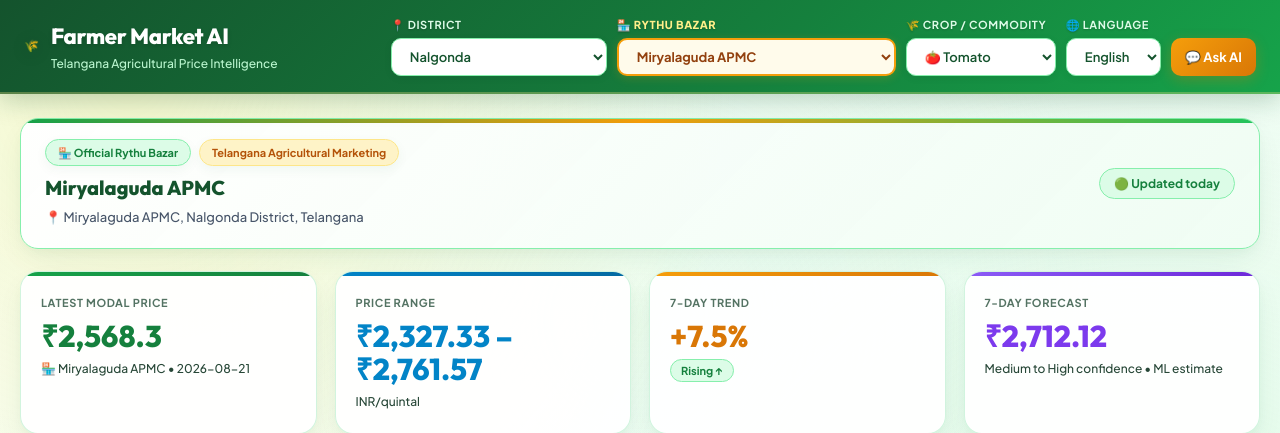
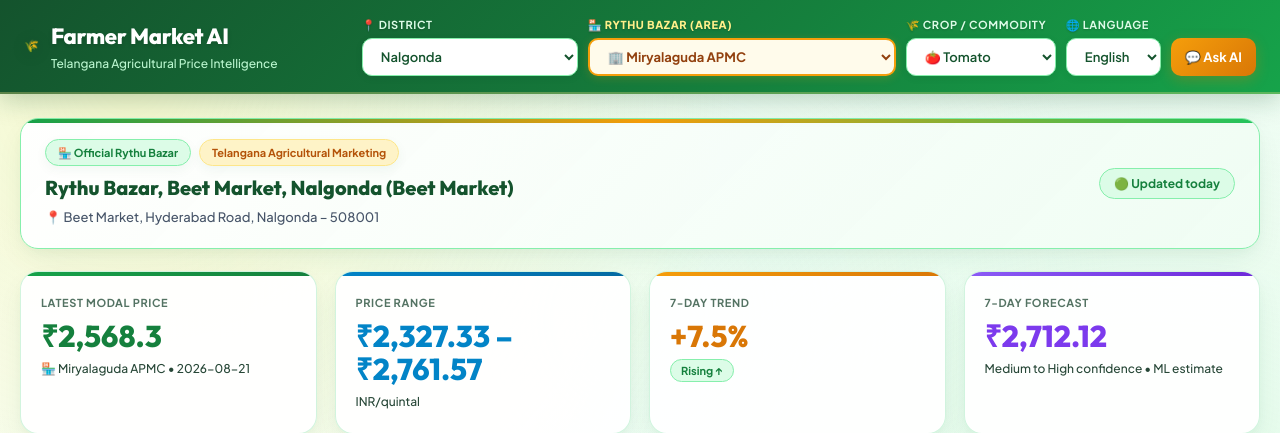
Before and after one commit to palanchasridhar10-art/farm, a FastAPI app: page / in a window 1280 px wide. Shown: the top 433 px of the page. Run offline with FastAPI, Linux system fonts and the light colour scheme; data comes from the database, SQL or seed files in the repository.

Commit message:
Show specific Rythu Bazar area immediately for each district without loading placeholder

```diff
--- a/static/app.js
+++ b/static/app.js
@@ -4,41 +4,239 @@ const API = '/api/v1';
 let historyChart = null;
 let forecastChart = null;
 
-// ─── 33 OFFICIAL TELANGANA RYTHU BAZARS METADATA ───
-const RYTHU_BAZARS = {
-  "adilabad": { name: "Rythu Bazar, Adilabad town (CCI Area)", location: "Near Adilabad town / CCI area, Adilabad" },
-  "bhadradri-kothagudem": { name: "Rythu Bazar, Kothagudem town", location: "Kothagudem town, Bhadradri Kothagudem" },
-  "hanamkonda": { name: "Rythu Bazar, Excise Colony, Hanumakonda", location: "Excise Colony Main Road, Hanumakonda – 506001" },
-  "hyderabad": { name: "Rythu Bazar, Mehdipatnam, Hyderabad", location: "Mehdipatnam–Banjara Hills Road, Royal Colony, Mehdipatnam, Hyderabad – 500006" },
-  "jagtial": { name: "Rythu Bazar, Jagtial town", location: "Jagtial town, Jagtial District" },
-  "jangaon": { name: "Rythu Bazar, Jangaon town", location: "Jangaon town, Jangaon District" },
-  "jayashankar-bhupalpally": { name: "Rythu Bazar, Bhupalpally town", location: "Bhupalpally town, Jayashankar Bhupalpally" },
-  "jogulamba-gadwal": { name: "Rythu Bazar, Gadwal town", location: "Gadwal town, Jogulamba Gadwal" },
-  "kamareddy": { name: "Rythu Bazar, Kamareddy town", location: "Kamareddy town, Kamareddy District" },
-  "karimnagar": { name: "Rythu Bazar, Karimnagar city", location: "Karimnagar city, Karimnagar District" },
-  "khammam": { name: "Integrated Rythu Bazar, NSP Camp, Khammam", location: "NSP Camp, Khammam, Telangana" },
-  "komaram-bheem-asifabad": { name: "Rythu Bazar, Asifabad town", location: "Asifabad town, Kumuram Bheem Asifabad" },
-  "mahabubabad": { name: "Rythu Bazar, Mahabubabad town", location: "Mahabubabad town, Mahabubabad District" },
-  "mahabubnagar": { name: "Rythu Bazar, Mahabubnagar town", location: "Mahabubnagar town, Mahabubnagar District" },
-  "mancherial": { name: "Rythu Bazar, Mancherial town", location: "Mancherial town, Mancherial District" },
-  "medak": { name: "Rythu Bazar, Medak town", location: "Medak town, Medak District" },
-  "medchal-malkajgiri": { name: "Rythu Bazar, Bowenpally", location: "Bowenpally / Secunderabad area, Medchal–Malkajgiri" },
-  "mulugu": { name: "Rythu Bazar, Mulugu town", location: "Mulugu town, Mulugu District" },
-  "nagarkurnool": { name: "Rythu Bazar, Nagarkurnool town", location: "Nagarkurnool town, Nagarkurnool District" },
-  "nalgonda": { name: "Rythu Bazar, Beet Market, Nalgonda", location: "Beet Market, Hyderabad Road, Nalgonda – 508001" },
-  "narayanpet": { name: "Rythu Bazar, Narayanpet town", location: "Narayanpet town, Narayanpet District" },
-  "nirmal": { name: "Rythu Bazar, Nirmal town", location: "Nirmal town, Nirmal District" },
-  "nizamabad": { name: "Rythu Bazar, Nizamabad city", location: "Nizamabad city, Nizamabad District" },
-  "peddapalli": { name: "Rythu Bazar, Peddapalli town", location: "Peddapalli town, Peddapalli District" },
-  "rajanna-sircilla": { name: "Rythu Bazar, Sircilla town", location: "Sircilla town, Rajanna Sircilla" },
-  "rangareddy": { name: "Rythu Bazar, Vanasthalipuram", location: "Vanasthalipuram, Hyderabad – 500070, Rangareddy" },
-  "sangareddy": { name: "Rythu Bazar, Sangareddy town", location: "Sangareddy town, Sangareddy District" },
-  "siddipet": { name: "Rythu Bazar, Siddipet town", location: "Siddipet town, Siddipet District" },
-  "suryapet": { name: "Rythu Bazar, Suryapet town", location: "Suryapet town, Suryapet District" },
-  "vikarabad": { name: "Rythu Bazar, Vikarabad town", location: "Vikarabad town, Vikarabad District" },
-  "wanaparthy": { name: "Rythu Bazar, Wanaparthy town", location: "Wanaparthy town, Wanaparthy District" },
-  "warangal": { name: "Rythu Bazar, Shambunipet, Warangal", location: "Shambunipet, Warangal, Telangana" },
-  "yadadri-bhuvanagiri": { name: "Rythu Bazar, Bhongir town", location: "Bhongir town, Yadadri Bhuvanagiri" },
+// ─── 33 OFFICIAL TELANGANA RYTHU BAZARS METADATA & AREAS ───
+const DISTRICT_RYTHU_BAZARS = {
+  "adilabad": {
+    area: "Near Adilabad town / CCI area",
+    display: "📍 CCI Area / Town — Rythu Bazar, Adilabad",
+    name: "Rythu Bazar, Adilabad town (CCI Area)",
+    location: "Near Adilabad town / CCI area, Adilabad",
+    slug: "rythu-bazar-adilabad-town-cci-area"
+  },
+  "bhadradri-kothagudem": {
+    area: "Kothagudem town",
+    display: "📍 Kothagudem Town — Rythu Bazar",
+    name: "Rythu Bazar, Kothagudem town",
+    location: "Kothagudem town, Bhadradri Kothagudem",
+    slug: "rythu-bazar-kothagudem-town"
+  },
+  "hanamkonda": {
+    area: "Excise Colony",
+    display: "📍 Excise Colony — Rythu Bazar, Hanumakonda",
+    name: "Rythu Bazar, Excise Colony, Hanumakonda",
+    location: "Excise Colony Main Road, Hanumakonda – 506001",
+    slug: "rythu-bazar-excise-colony-hanumakonda"
+  },
+  "hyderabad": {
+    area: "Mehdipatnam",
+    display: "📍 Mehdipatnam — Rythu Bazar, Hyderabad",
+    name: "Rythu Bazar, Mehdipatnam, Hyderabad",
+    location: "Mehdipatnam–Banjara Hills Road, Royal Colony, Mehdipatnam, Hyderabad – 500006",
+    slug: "rythu-bazar-mehdipatnam-hyderabad"
+  },
+  "jagtial": {
+    area: "Jagtial town",
+    display: "📍 Jagtial Town — Rythu Bazar",
+    name: "Rythu Bazar, Jagtial town",
+    location: "Jagtial town, Jagtial District",
+    slug: "rythu-bazar-jagtial-town"
+  },
+  "jangaon": {
+    area: "Jangaon town",
+    display: "📍 Jangaon Town — Rythu Bazar",
+    name: "Rythu Bazar, Jangaon town",
+    location: "Jangaon town, Jangaon District",
+    slug: "rythu-bazar-jangaon-town"
+  },
+  "jayashankar-bhupalpally": {
+    area: "Bhupalpally town",
+    display: "📍 Bhupalpally Town — Rythu Bazar",
+    name: "Rythu Bazar, Bhupalpally town",
+    location: "Bhupalpally town, Jayashankar Bhupalpally",
+    slug: "rythu-bazar-bhupalpally-town"
+  },
+  "jogulamba-gadwal": {
+    area: "Gadwal town",
+    display: "📍 Gadwal Town — Rythu Bazar",
+    name: "Rythu Bazar, Gadwal town",
+    location: "Gadwal town, Jogulamba Gadwal",
+    slug: "rythu-bazar-gadwal-town"
+  },
+  "kamareddy": {
+    area: "Kamareddy town",
+    display: "📍 Kamareddy Town — Rythu Bazar",
+    name: "Rythu Bazar, Kamareddy town",
+    location: "Kamareddy town, Kamareddy District",
+    slug: "rythu-bazar-kamareddy-town"
+  },
+  "karimnagar": {
+    area: "Karimnagar city",
+    display: "📍 Karimnagar City — Rythu Bazar",
+    name: "Rythu Bazar, Karimnagar city",
+    location: "Karimnagar city, Karimnagar District",
+    slug: "rythu-bazar-karimnagar-city"
+  },
+  "khammam": {
+    area: "NSP Camp",
+    display: "📍 NSP Camp — Integrated Rythu Bazar, Khammam",
+    name: "Integrated Rythu Bazar, NSP Camp, Khammam",
+    location: "NSP Camp, Khammam, Telangana",
+    slug: "integrated-rythu-bazar-nsp-camp-khammam"
+  },
+  "komaram-bheem-asifabad": {
+    area: "Asifabad town",
+    display: "📍 Asifabad Town — Rythu Bazar",
+    name: "Rythu Bazar, Asifabad town",
+    location: "Asifabad town, Kumuram Bheem Asifabad",
+    slug: "rythu-bazar-asifabad-town"
+  },
+  "mahabubabad": {
+    area: "Mahabubabad town",
+    display: "📍 Mahabubabad Town — Rythu Bazar",
+    name: "Rythu Bazar, Mahabubabad town",
+    location: "Mahabubabad town, Mahabubabad District",
+    slug: "rythu-bazar-mahabubabad-town"
+  },
+  "mahabubnagar": {
+    area: "Mahabubnagar town",
+    display: "📍 Mahabubnagar Town — Rythu Bazar",
+    name: "Rythu Bazar, Mahabubnagar town",
+    location: "Mahabubnagar town, Mahabubnagar District",
+    slug: "rythu-bazar-mahabubnagar-town"
+  },
+  "mancherial": {
+    area: "Mancherial town",
+    display: "📍 Mancherial Town — Rythu Bazar",
+    name: "Rythu Bazar, Mancherial town",
+    location: "Mancherial town, Mancherial District",
+    slug: "rythu-bazar-mancherial-town"
+  },
+  "medak": {
+    area: "Medak town",
+    display: "📍 Medak Town — Rythu Bazar",
+    name: "Rythu Bazar, Medak town",
+    location: "Medak town, Medak District",
+    slug: "rythu-bazar-medak-town"
+  },
+  "medchal-malkajgiri": {
+    area: "Bowenpally",
+    display: "📍 Bowenpally — Rythu Bazar, Medchal–Malkajgiri",
+    name: "Rythu Bazar, Bowenpally",
+    location: "Bowenpally / Secunderabad area, Medchal–Malkajgiri",
+    slug: "rythu-bazar-bowenpally"
+  },
+  "mulugu": {
+    area: "Mulugu town",
+    display: "📍 Mulugu Town — Rythu Bazar",
+    name: "Rythu Bazar, Mulugu town",
+    location: "Mulugu town, Mulugu District",
+    slug: "rythu-bazar-mulugu-town"
+  },
+  "nagarkurnool": {
+    area: "Nagarkurnool town",
+    display: "📍 Nagarkurnool Town — Rythu Bazar",
+    name: "Rythu Bazar, Nagarkurnool town",
+    location: "Nagarkurnool town, Nagarkurnool District",
+    slug: "rythu-bazar-nagarkurnool-town"
+  },
+  "nalgonda": {
+    area: "Beet Market",
+    display: "📍 Beet Market — Rythu Bazar, Nalgonda",
+    name: "Rythu Bazar, Beet Market, Nalgonda",
+    location: "Beet Market, Hyderabad Road, Nalgonda – 508001",
+    slug: "rythu-bazar-beet-market-nalgonda"
+  },
+  "narayanpet": {
+    area: "Narayanpet town",
+    display: "📍 Narayanpet Town — Rythu Bazar",
+    name: "Rythu Bazar, Narayanpet town",
+    location: "Narayanpet town, Narayanpet District",
+    slug: "rythu-bazar-narayanpet-town"
+  },
+  "nirmal": {
+    area: "Nirmal town",
+    display: "📍 Nirmal Town — Rythu Bazar",
+    name: "Rythu Bazar, Nirmal town",
+    location: "Nirmal town, Nirmal District",
+    slug: "rythu-bazar-nirmal-town"
+  },
+  "nizamabad": {
+    area: "Nizamabad city",
+    display: "📍 Nizamabad City — Rythu Bazar",
+    name: "Rythu Bazar, Nizamabad city",
+    location: "Nizamabad city, Nizamabad District",
+    slug: "rythu-bazar-nizamabad-city"
+  },
+  "peddapalli": {
+    area: "Peddapalli town",
+    display: "📍 Peddapalli Town — Rythu Bazar",
+    name: "Rythu Bazar, Peddapalli town",
+    location: "Peddapalli town, Peddapalli District",
+    slug: "rythu-bazar-peddapalli-town"
+  },
+  "rajanna-sircilla": {
+    area: "Sircilla town",
+    display: "📍 Sircilla Town — Rythu Bazar",
+    name: "Rythu Bazar, Sircilla town",
+    location: "Sircilla town, Rajanna Sircilla",
+    slug: "rythu-bazar-sircilla-town"
+  },
+  "rangareddy": {
+    area: "Vanasthalipuram",
+    display: "📍 Vanasthalipuram — Rythu Bazar, Rangareddy",
+    name: "Rythu Bazar, Vanasthalipuram",
+    location: "Vanasthalipuram, Hyderabad – 500070, Rangareddy",
+    slug: "rythu-bazar-vanasthalipuram"
+  },
+  "sangareddy": {
+    area: "Sangareddy town",
+    display: "📍 Sangareddy Town — Rythu Bazar",
+    name: "Rythu Bazar, Sangareddy town",
+    location: "Sangareddy town, Sangareddy District",
+    slug: "rythu-bazar-sangareddy-town"
+  },
+  "siddipet": {
+    area: "Siddipet town",
+    display: "📍 Siddipet Town — Rythu Bazar",
+    name: "Rythu Bazar, Siddipet town",
+    location: "Siddipet town, Siddipet District",
+    slug: "rythu-bazar-siddipet-town"
+  },
+  "suryapet": {
+    area: "Suryapet town",
+    display: "📍 Suryapet Town — Rythu Bazar",
+    name: "Rythu Bazar, Suryapet town",
+    location: "Suryapet town, Suryapet District",
+    slug: "rythu-bazar-suryapet-town"
+  },
+  "vikarabad": {
+    area: "Vikarabad town",
+    display: "📍 Vikarabad Town — Rythu Bazar",
+    name: "Rythu Bazar, Vikarabad town",
+    location: "Vikarabad town, Vikarabad District",
+    slug: "rythu-bazar-vikarabad-town"
+  },
+  "wanaparthy": {
+    area: "Wanaparthy town",
+    display: "📍 Wanaparthy Town — Rythu Bazar",
+    name: "Rythu Bazar, Wanaparthy town",
+    location: "Wanaparthy town, Wanaparthy District",
+    slug: "rythu-bazar-wanaparthy-town"
+  },
+  "warangal": {
+    area: "Shambunipet",
+    display: "📍 Shambunipet — Rythu Bazar, Warangal",
+    name: "Rythu Bazar, Shambunipet, Warangal",
+    location: "Shambunipet, Warangal, Telangana",
+    slug: "rythu-bazar-shambunipet-warangal"
+  },
+  "yadadri-bhuvanagiri": {
+    area: "Bhongir town",
+    display: "📍 Bhongir Town — Rythu Bazar",
+    name: "Rythu Bazar, Bhongir town",
+    location: "Bhongir town, Yadadri Bhuvanagiri",
+    slug: "rythu-bazar-bhongir-town"
+  }
 };
 
 // ─── SELECTORS ───
@@ -75,16 +273,16 @@ document.addEventListener('DOMContentLoaded', async () => {
 function updateActiveBanner() {
   const dSlug = selDistrict.value;
   const selectedText = selMarket.options[selMarket.selectedIndex]?.text || '';
-  const meta = RYTHU_BAZARS[dSlug];
+  const meta = DISTRICT_RYTHU_BAZARS[dSlug];
 
   const titleEl = document.getElementById('bazar-banner-title');
   const addrEl  = document.getElementById('bazar-banner-address');
 
   if (titleEl) {
-    titleEl.textContent = selectedText || meta?.name || 'Rythu Bazar';
+    titleEl.textContent = meta ? `${meta.name} (${meta.area})` : (selectedText || 'Rythu Bazar');
   }
   if (addrEl) {
-    if (meta && (selectedText.toLowerCase().includes('rythu') || !selectedText)) {
+    if (meta) {
       addrEl.textContent = `📍 ${meta.location}`;
     } else {
       const dName = selDistrict.options[selDistrict.selectedIndex]?.text || dSlug;
@@ -112,38 +310,40 @@ async function initDistricts() {
 }
 
 async function loadMarketsForDistrict(districtSlug) {
-  selMarket.innerHTML = '<option value="">⏳ Loading Rythu Bazars...</option>';
-  selMarket.disabled = true;
+  const meta = DISTRICT_RYTHU_BAZARS[districtSlug];
+  // Instantly populate with specific Rythu Bazar Area (Zero loading delay)
+  const defaultOption = meta
+    ? `<option value="${meta.slug}" selected>${meta.display}</option>`
+    : `<option value="" selected>📍 Primary Rythu Bazar</option>`;
+
+  selMarket.innerHTML = defaultOption;
+  selMarket.disabled = false;
+  updateActiveBanner();
+
   try {
     const res = await fetch(`${API}/markets?district=${encodeURIComponent(districtSlug)}`);
     const markets = await res.json();
     if (Array.isArray(markets) && markets.length > 0) {
-      selMarket.innerHTML = markets
-        .map((m, i) => `<option value="${m.slug}" ${i === 0 ? 'selected' : ''}>${m.name}</option>`)
-        .join('');
-      selMarket.disabled = false;
-    } else {
-      const fallback = RYTHU_BAZARS[districtSlug];
-      if (fallback) {
-        selMarket.innerHTML = `<option value="rythu-bazar" selected>${fallback.name}</option>`;
-        selMarket.disabled = false;
-      } else {
-        selMarket.innerHTML = '<option value="">No markets found</option>';
-      }
+      let optionsHtml = '';
+      markets.forEach((m, idx) => {
+        const isRythu = m.name.toLowerCase().includes('rythu');
+        let label = m.name;
+        if (isRythu && meta) {
+          label = meta.display;
+        } else if (!isRythu) {
+          label = `🏢 ${m.name}`;
+        }
+        optionsHtml += `<option value="${m.slug}" ${idx === 0 ? 'selected' : ''}>${label}</option>`;
+      });
+      selMarket.innerHTML = optionsHtml;
     }
   } catch (e) {
-    console.warn('Markets load failed, using fallback', e);
-    const fallback = RYTHU_BAZARS[districtSlug];
-    if (fallback) {
-      selMarket.innerHTML = `<option value="rythu-bazar" selected>${fallback.name}</option>`;
-      selMarket.disabled = false;
-    } else {
-      selMarket.innerHTML = '<option value="">—</option>';
-    }
+    console.warn('Markets fetch fallback to local dictionary', e);
   }
 }
 
 async function loadAll() {
+
   const commodity = selCommodity.value;
   const district  = selDistrict.value;
   const market    = selMarket.value;
--- a/templates/index.html
+++ b/templates/index.html
@@ -62,11 +62,12 @@
 
       <!-- SEPARATE SPACE FOR RYTHU BAZAR SELECTION -->
       <div class="select-group rythu-bazar-group">
-        <label class="select-label" for="sel-market">🏪 Rythu Bazar</label>
+        <label class="select-label" for="sel-market">🏪 Rythu Bazar (Area)</label>
         <select id="sel-market" class="rythu-bazar-select">
-          <option value="">⏳ Loading Rythu Bazars...</option>
+          <option value="rythu-bazar-beet-market-nalgonda" selected>📍 Beet Market — Rythu Bazar, Nalgonda</option>
         </select>
       </div>
+
 
       <div class="select-group">
         <label class="select-label" for="sel-commodity">🌾 Crop / Commodity</label>
```
